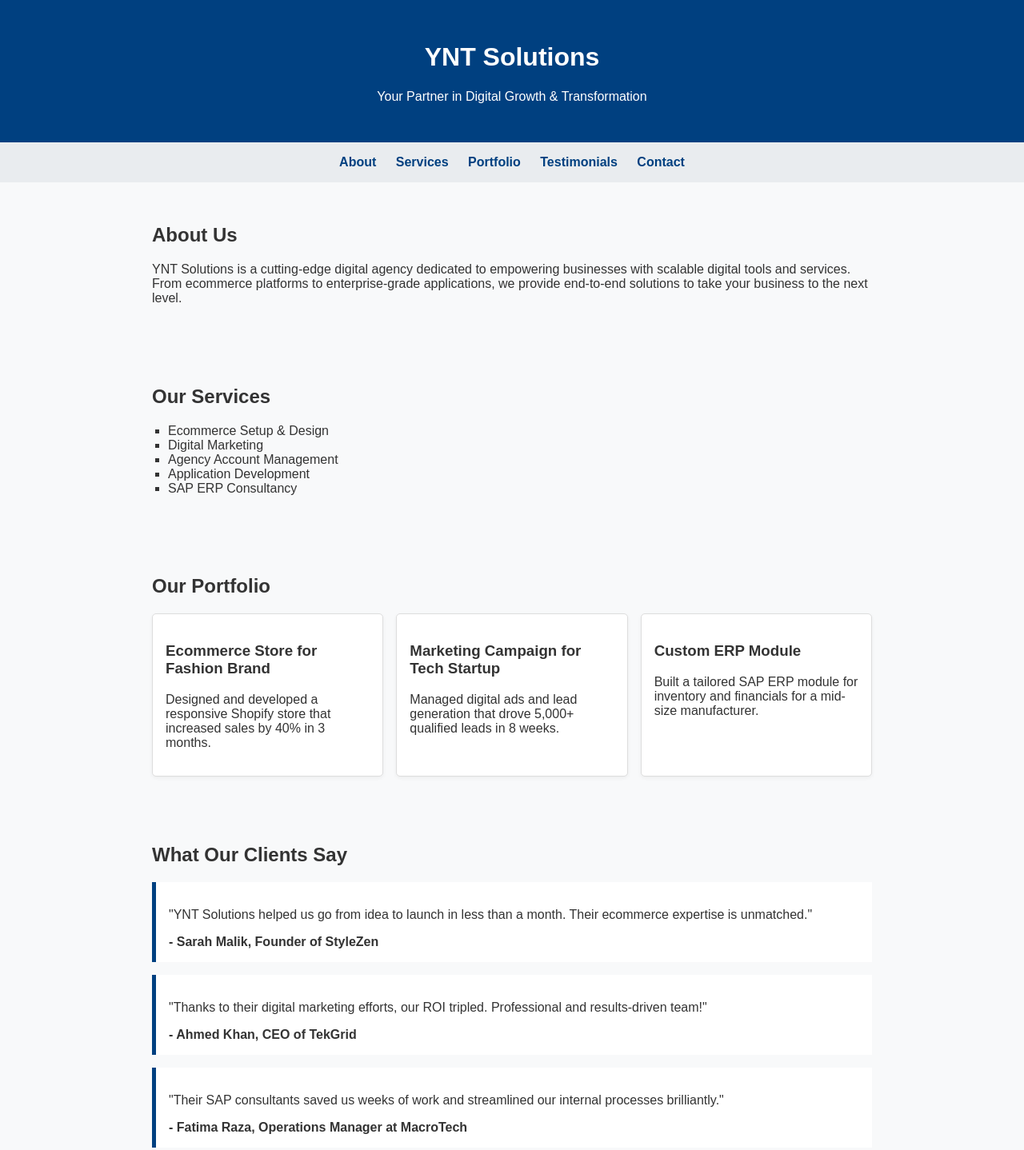
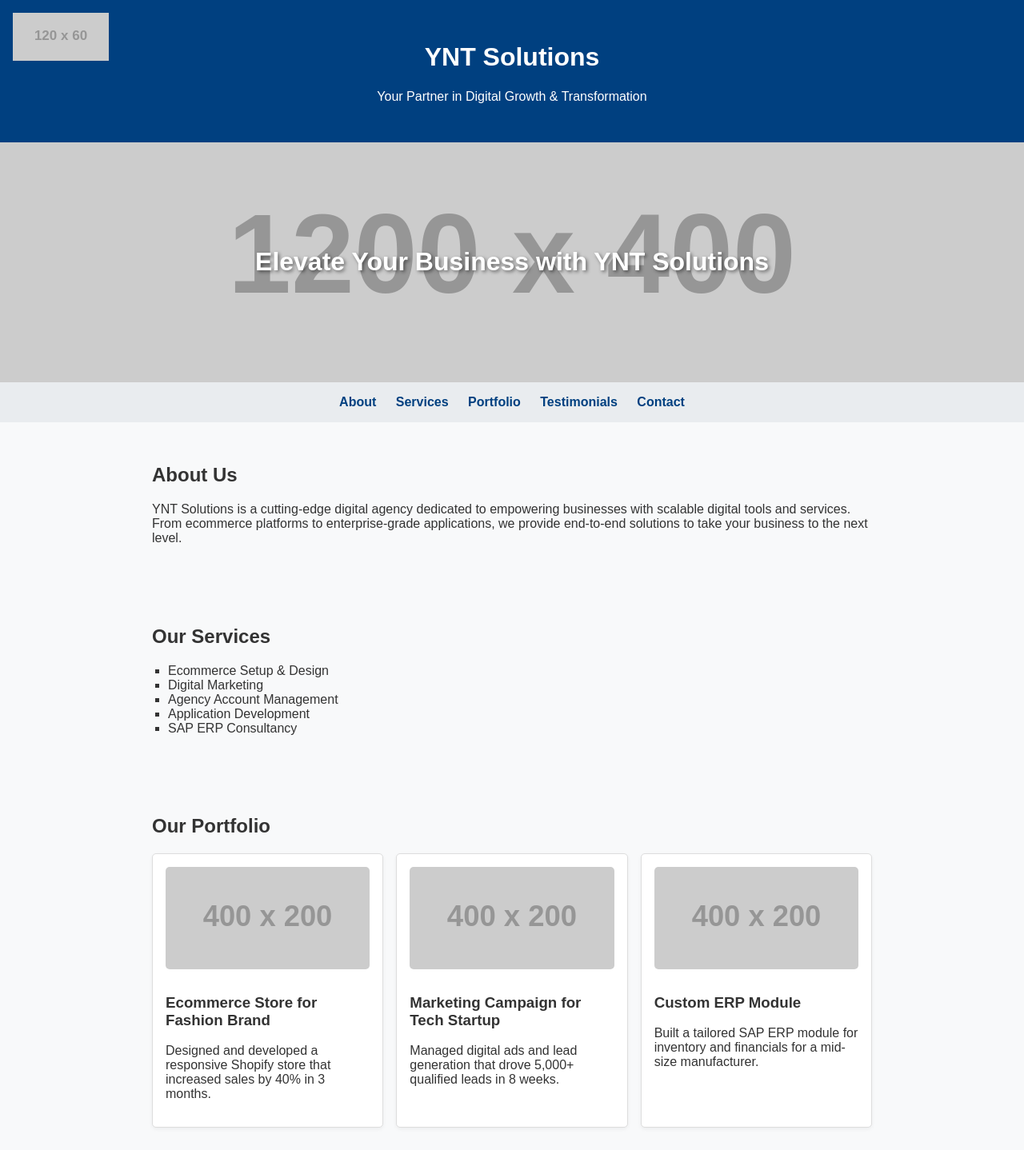
Before and after one commit to taha2004/YNT, a plain HTML site: page index.html in a window 1280 px wide. Shown: the top 1438 px of the page at 80% size. Drawn offline with Linux system fonts and the light colour scheme; placeholder pictures from the web are drawn by us.

Commit message:
Update index.html

```diff
--- a/index.html
+++ b/index.html
@@ -15,8 +15,27 @@
     header {
       background-color: #004080;
       color: white;
-      padding: 2rem;
+      padding: 2rem 1rem;
       text-align: center;
+      position: relative;
+    }
+    header img.logo {
+      position: absolute;
+      top: 1rem;
+      left: 1rem;
+      height: 60px;
+    }
+    .banner {
+      background: url('https://via.placeholder.com/1200x400?text=Welcome+to+YNT+Solutions') no-repeat center center;
+      background-size: cover;
+      height: 300px;
+      display: flex;
+      align-items: center;
+      justify-content: center;
+      color: white;
+      font-size: 2rem;
+      font-weight: bold;
+      text-shadow: 2px 2px 4px rgba(0,0,0,0.5);
     }
     nav {
       text-align: center;
@@ -52,6 +71,12 @@
       border-radius: 5px;
       box-shadow: 0 2px 5px rgba(0,0,0,0.05);
     }
+    .portfolio-item img {
+      max-width: 100%;
+      height: auto;
+      border-radius: 5px;
+      margin-bottom: 0.5rem;
+    }
     .testimonial {
       background-color: #ffffff;
       border-left: 5px solid #004080;
@@ -83,9 +108,14 @@
 </head>
 <body>
   <header>
+    <img src="https://via.placeholder.com/120x60?text=YNT+Logo" alt="YNT Logo" class="logo" />
     <h1>YNT Solutions</h1>
     <p>Your Partner in Digital Growth & Transformation</p>
   </header>
+
+  <div class="banner">
+    Elevate Your Business with YNT Solutions
+  </div>
 
   <nav>
     <a href="#about">About</a>
@@ -115,14 +145,17 @@
     <h2>Our Portfolio</h2>
     <div class="portfolio-grid">
       <div class="portfolio-item">
+        <img src="https://via.placeholder.com/400x200?text=Fashion+Store" alt="Fashion Store" />
         <h3>Ecommerce Store for Fashion Brand</h3>
         <p>Designed and developed a responsive Shopify store that increased sales by 40% in 3 months.</p>
       </div>
       <div class="portfolio-item">
+        <img src="https://via.placeholder.com/400x200?text=Tech+Campaign" alt="Marketing Campaign" />
         <h3>Marketing Campaign for Tech Startup</h3>
         <p>Managed digital ads and lead generation that drove 5,000+ qualified leads in 8 weeks.</p>
       </div>
       <div class="portfolio-item">
+        <img src="https://via.placeholder.com/400x200?text=ERP+System" alt="ERP Module" />
         <h3>Custom ERP Module</h3>
         <p>Built a tailored SAP ERP module for inventory and financials for a mid-size manufacturer.</p>
       </div>
@@ -148,7 +181,7 @@
   <section id="contact">
     <h2>Contact Us</h2>
     <p>Email: <a href="mailto:contact@yntsolutions.com">contact@yntsolutions.com</a></p>
-    <p>Phone: +123-456-7890</p>
+    <p>Phone: +923142551995/p>
     <p>Location: Your City, Your Country</p>
   </section>
 
```
